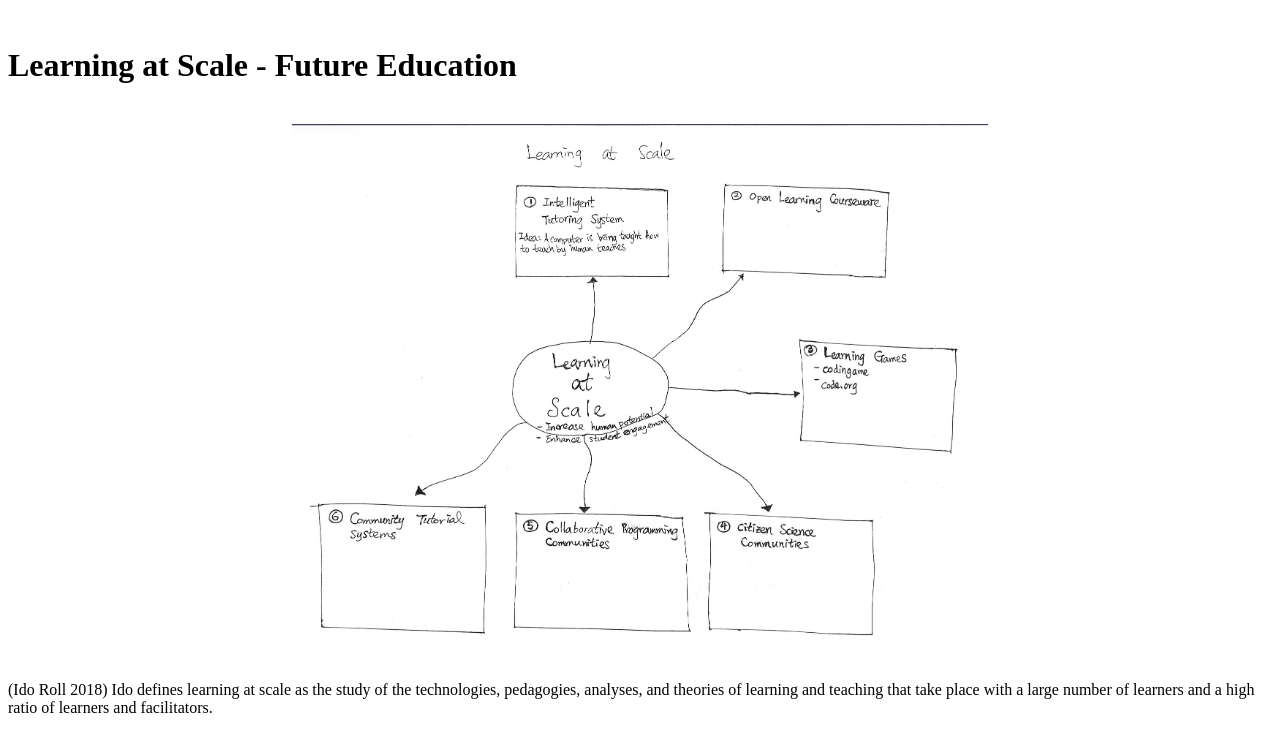
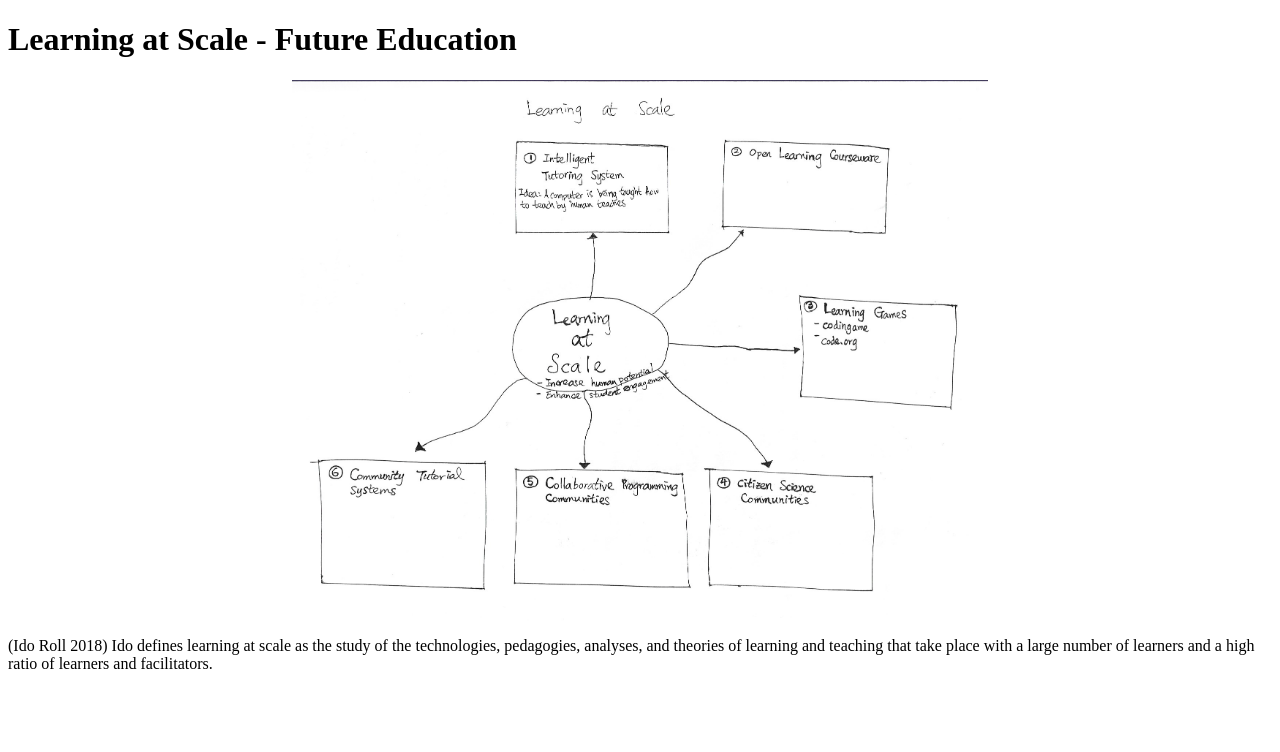
Before and after one commit to son520804/son520804.github.io, a Jekyll site: the page cv/learning_at_scale/index.html, which Jekyll copies as it is, in a window 1280 px wide. Shown: the top 752 px of the page. Built offline with Jekyll 4.4.1, drawn with Linux system fonts in a browser that asks for light colours.

Commit message:
Update index.html

```diff
--- a/cv/learning_at_scale/index.html
+++ b/cv/learning_at_scale/index.html
@@ -21,7 +21,7 @@
 
     <body>
         <main>
-		<br><h1>Learning at Scale - Future Education</h1></br>
+		<h1>Learning at Scale - Future Education</h1>
             <div class="about_content">
                 <img src="learning_at_scale.PNG" class="about" alt="profile picture" style="width:55%"/>
             </div>
```
